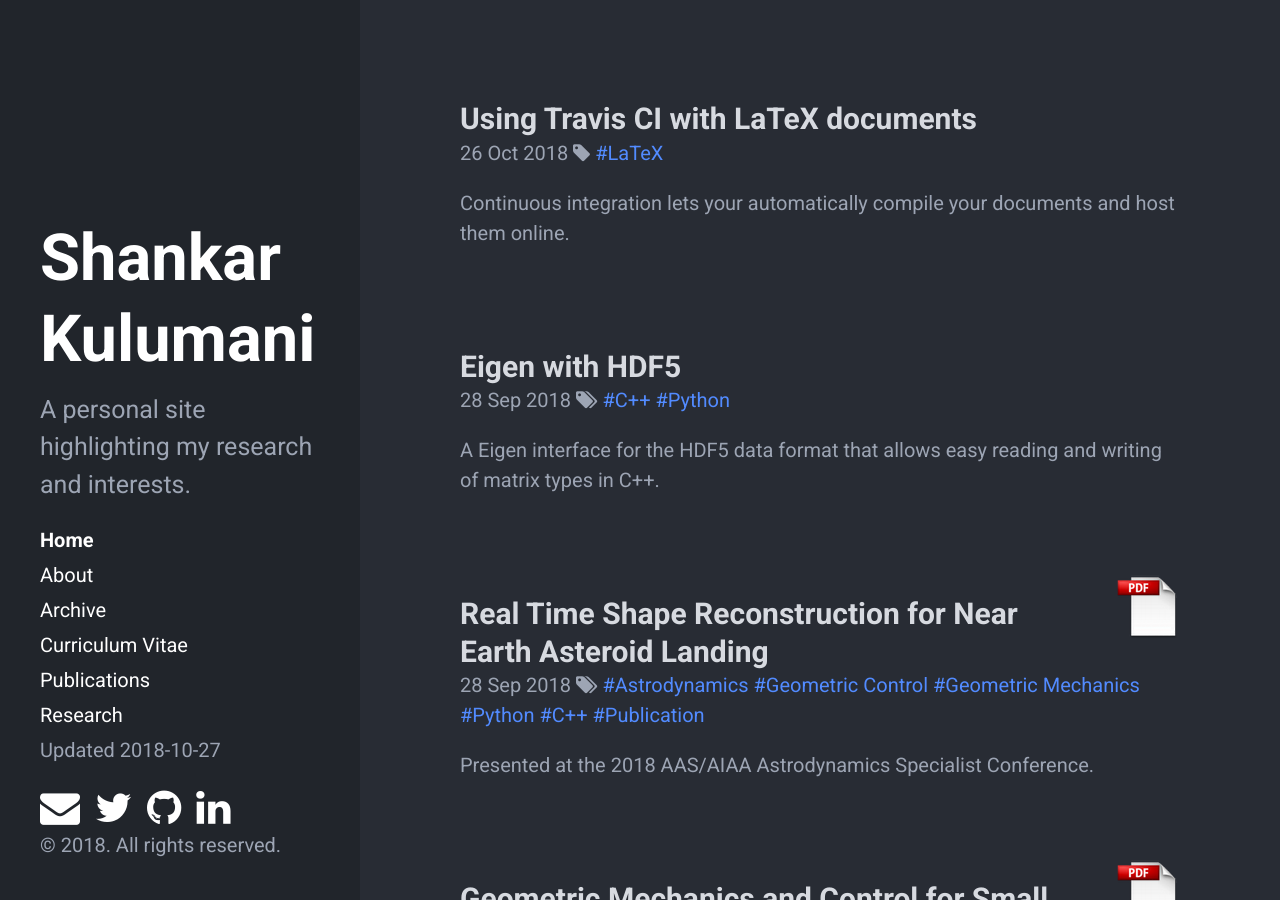
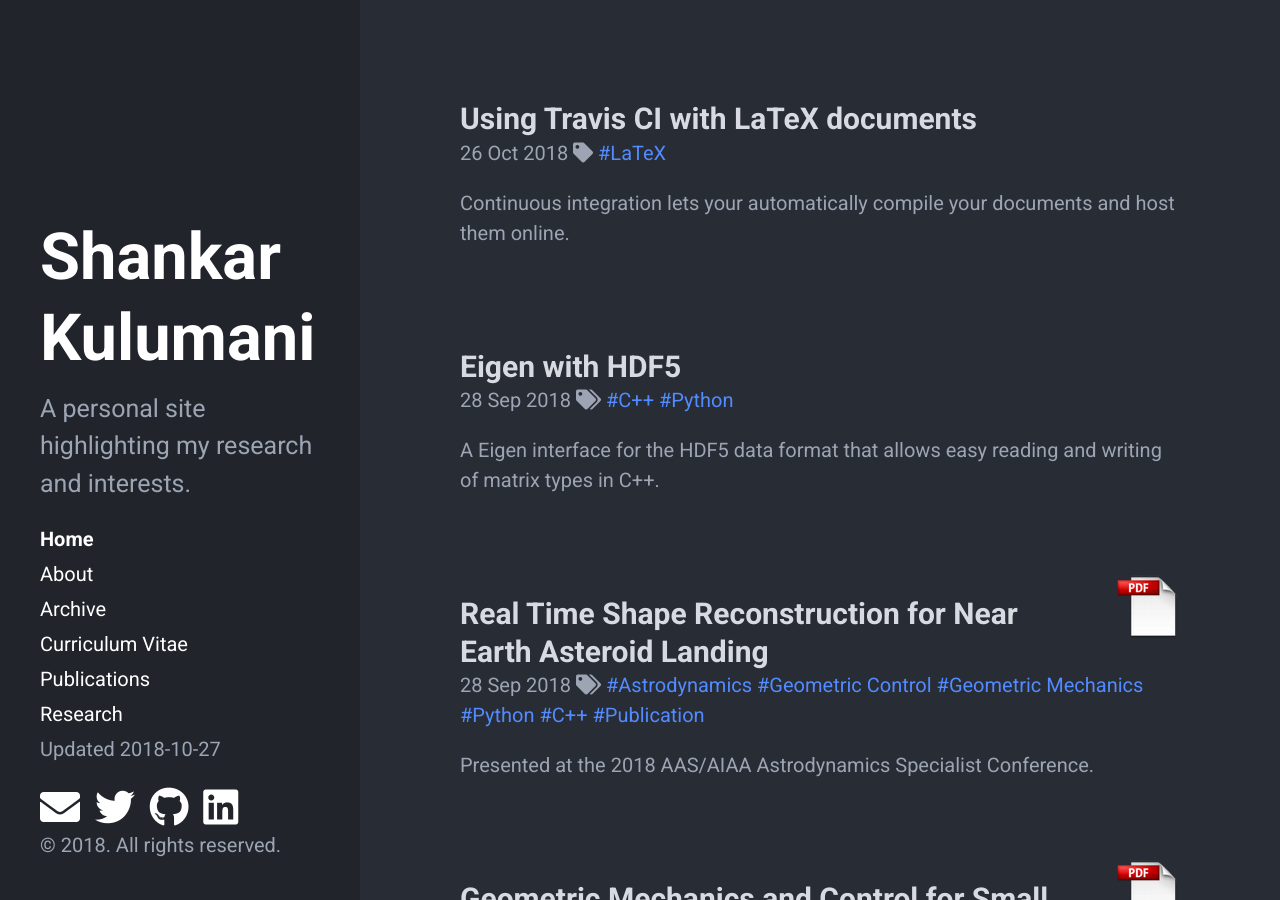
Before and after one commit to skulumani/skulumani.github.io, a Jekyll site: the page built from index.html, in a window 1280 px wide and 900 px high. Built offline with Jekyll 4.4.1, drawn with Linux system fonts in a browser that asks for light colours; nearby versions of some CDN libraries; the list of posts is cut into pages by our own code.

Commit message:
Fix font awesome

```diff
--- a/_includes/head.html
+++ b/_includes/head.html
@@ -51,7 +51,9 @@
   {% endif %}
 
   <!-- Add Font Awesome for social media-->
-  <link rel="stylesheet" href="//maxcdn.bootstrapcdn.com/font-awesome/4.3.0/css/font-awesome.min.css">
+  <link rel="stylesheet" href="https://use.fontawesome.com/releases/v5.4.2/css/all.css" integrity="sha384-/rXc/GQVaYpyDdyxK+ecHPVYJSN9bmVFBvjA/9eOB+pb3F2w2N6fc5qB9Ew5yIns" crossorigin="anonymous">
+
+
 
   <!-- Academia Icons-->
   <link rel="stylesheet" href="{{site.baseurl}}css/academicons.css"/>
--- a/_includes/sidebar.html
+++ b/_includes/sidebar.html
@@ -38,7 +38,7 @@
 
   {% if site.twitter_username %}
 
-  <a href="https://twitter.com/{{ site.twitter_username }}"><i class="fa fa-twitter fa-2x"></i></a>
+  <a href="https://twitter.com/{{ site.twitter_username }}"><i class="fab fa-twitter fa-2x"></i></a>
 
   {% endif %}
 
@@ -46,7 +46,7 @@
 
   {% if site.github_username %}
 
-  <a href="https://github.com/{{ site.github_username }}"><i class="fa fa-github fa-2x"></i></a>
+  <a href="https://github.com/{{ site.github_username }}"><i class="fab fa-github fa-2x"></i></a>
 
   {% endif %}
 
@@ -54,7 +54,7 @@
 
   {% if site.linkedin_username %}
 
-  <a href="https://linkedin.com/in/{{ site.linkedin_username }}" data-proofer-ignore><i class="fa fa-linkedin fa-2x"></i></a>
+  <a href="https://linkedin.com/in/{{ site.linkedin_username }}" data-proofer-ignore><i class="fab fa-linkedin fa-2x"></i></a>
   {% endif %}
 
   &nbsp
```
